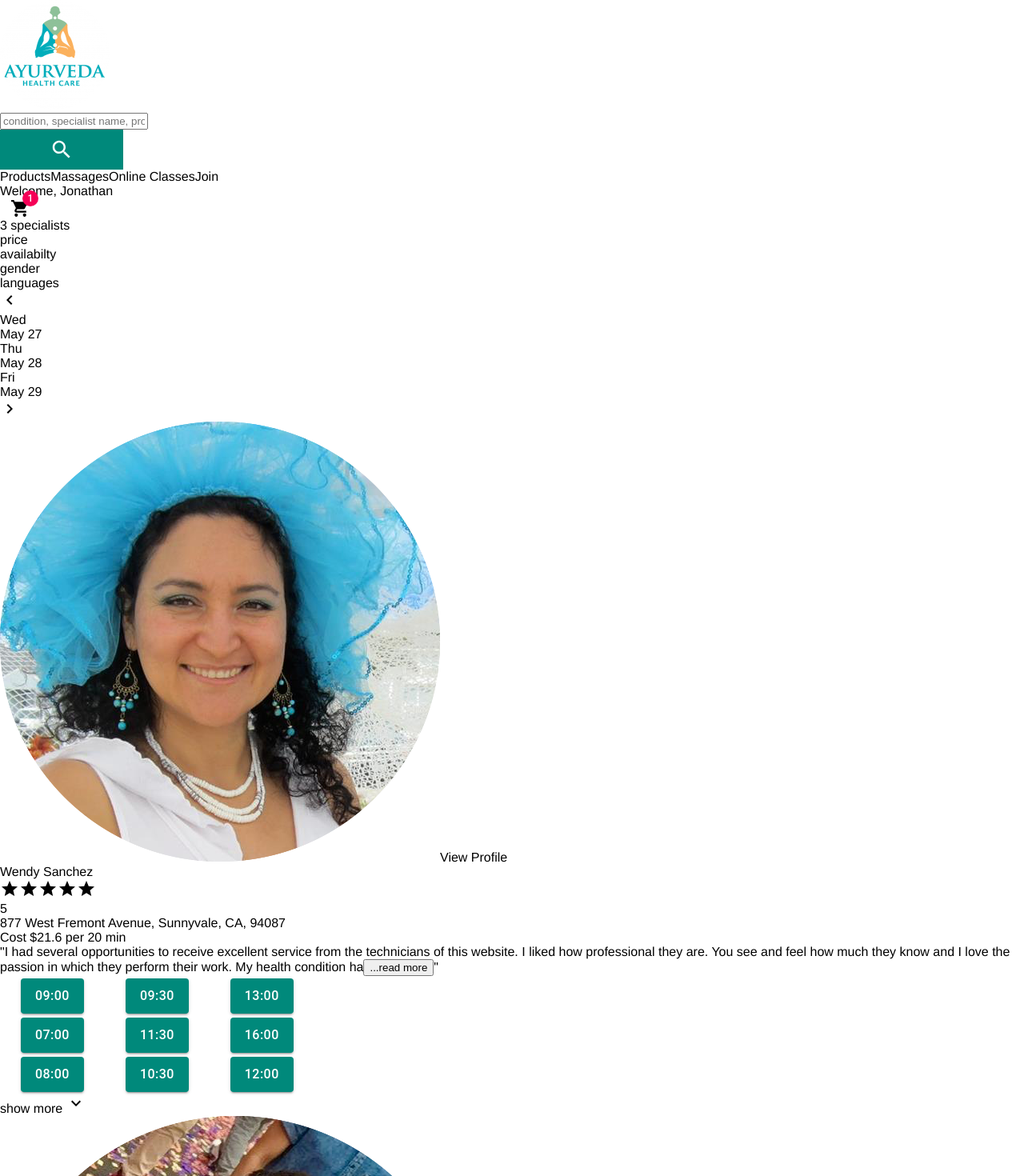
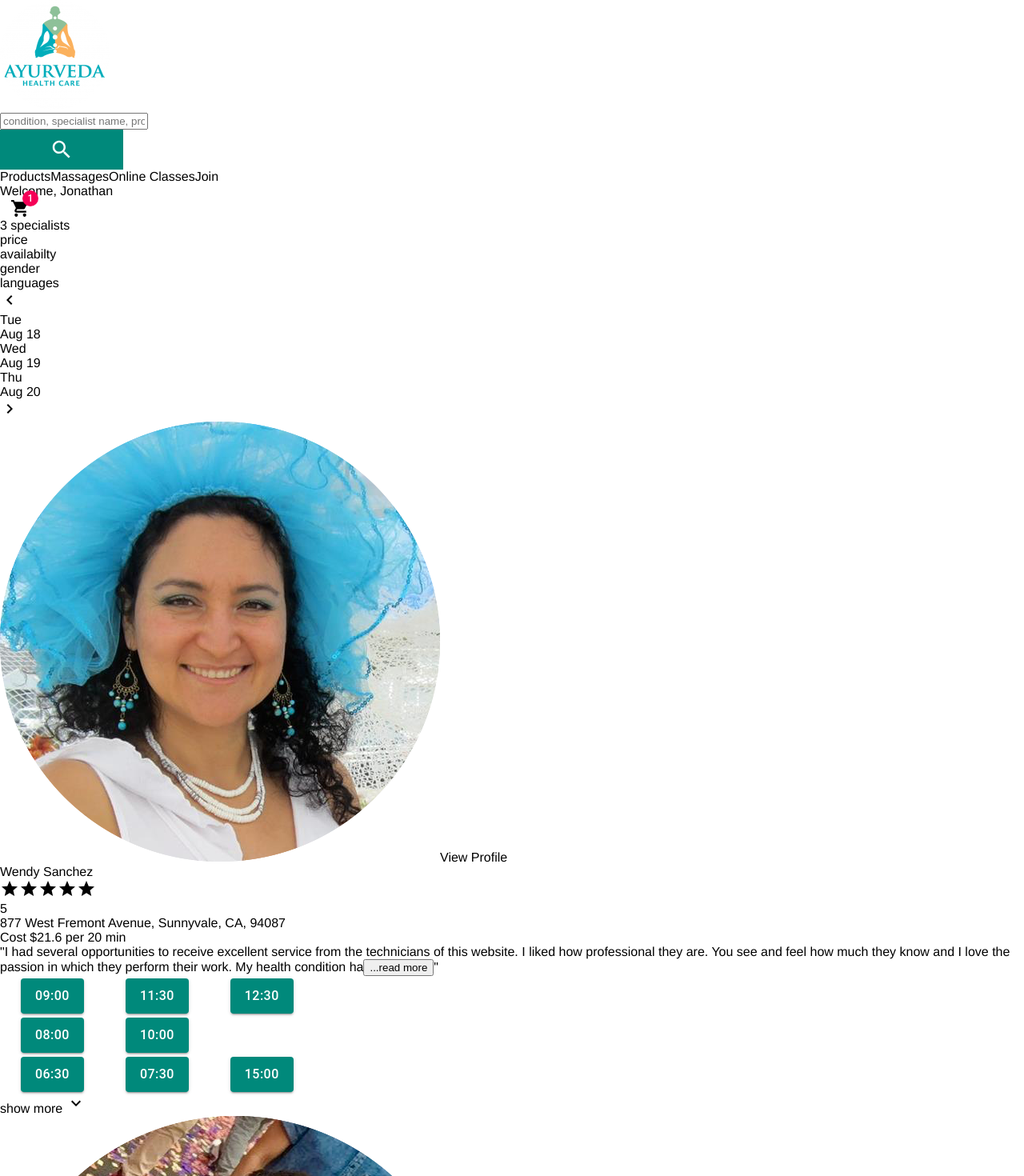
Before and after one commit to jsandleraol/MyAyurvedaClinic.com, a React (Create React App) app: page /results in a window 1280 px wide. Shown: the top 1470 px of the page at 80% size. Built offline with nearby package versions, Linux system fonts and the light colour scheme.

Commit message:
date filtering 70% done

```diff
--- a/src/components/testimonialData.js
+++ b/src/components/Database.js
@@ -225,9 +225,12 @@ export const doctors = [
         ],
         gender: 'Female',
         slots: {
-            '2020-11-08': ['09:00', '09:30', '13:00'],
-            '2020-11-09': ['07:00', '11:30', '16:00'],
-            '2020-11-10': ['08:00', '10:30', '12:00'],
+            '2020-11-12': ['09:00', '11:30', '12:30', '16:00', '16:30', '18:30', '19:15'],
+            '2020-11-13': ['08:00', '10:00'],
+            '2020-11-14': ['06:30', '07:30', '15:00'],
+            // '2020-11-15': ['07:00', '11:30', '15:00', '16:00'],
+            // '2020-11-16': ['10:00', '12:00'],
+            //'2020-11-17': ['09:00', '09:30', '13:00'],
         },
         isActive: true,
     },
--- a/src/components/home/home.js
+++ b/src/components/home/home.js
@@ -13,7 +13,7 @@ const Home = () => {
         <div>
             <div className="top">
                 <div className="header-container">
-                    <div className="header">Customized recovery plans <br /> for every health issue</div>
+                    <div className="header">Tailored solutions <br /> for every health issue</div>
                     <div className="search" >
                         <SearchBar />
                         <div className="search-description">
--- a/src/components/redux/reducer.js
+++ b/src/components/redux/reducer.js
@@ -1,6 +1,7 @@
 import { combineReducers } from 'redux'
 // import axios from 'axios'
 // import { updateCartServer } from './functions'
+import { getNextDay } from '../reusable/getNextDay'
 
 
 const testimonials = (state = [], action) => {
@@ -47,6 +48,27 @@ const doctors = (state = [], action) => {
       return action.payload;
     default:
       return state;
+  }
+}
+
+const today = new Date()
+
+const initialDate = {
+  today: today,
+  tomorrow: getNextDay(today, 1),
+  afterTomorrow: getNextDay(today, 2)
+  }
+
+
+const date = (state = initialDate, action) => {
+  switch (action.type) {
+    case 'UPDATE_DATE':
+      return { state,
+        today: action.today,
+        tomorrow: action.tomorrow,
+        afterTomorrow: action.afterTomorrow }
+    default:
+      return state
   }
 }
 
@@ -227,6 +249,7 @@ export default combineReducers({
   filters,
   filterSelection,
   doctors,
+  date,
   // devURI,
   // user,
   // wishlist,
--- a/src/components/results/calendar.js
+++ /dev/null
@@ -1,17 +0,0 @@
-import React from 'react'
-import NavigateBeforeIcon from '@material-ui/icons/NavigateBefore';
-import NavigateNextIcon from '@material-ui/icons/NavigateNext';
-
-const Calendar = () => {
-    return (
-        <div className="calendar">
-            <NavigateBeforeIcon />
-            <div className="calendar-day">Wed <br /> May 27</div>
-            <div className="calendar-day">Thu <br /> May 28</div>
-            <div className="calendar-day">Fri <br /> May 29</div>
-            <NavigateNextIcon />
-        </div>
-    )
-}
-
-export default Calendar;
--- /dev/null
+++ b/src/components/results/calendarFilter.js
@@ -0,0 +1,73 @@
+import React  from 'react'
+import NavigateBeforeIcon from '@material-ui/icons/NavigateBefore';
+import NavigateNextIcon from '@material-ui/icons/NavigateNext';
+import { getNextDay } from '../reusable/getNextDay'
+import { useSelector, useDispatch } from 'react-redux';
+
+
+const CalendarFilter = () => {
+    const date = useSelector(state => state.date);
+    const dispatch = useDispatch();
+
+    const months = [
+        'January',
+        'February',
+        'March',
+        'April',
+        'May',
+        'June',
+        'July',
+        'August',
+        'September',
+        'October',
+        'November',
+        'December'
+    ]
+
+    const days = [
+        'Sun',
+        'Mon',
+        'Tue',
+        'Wed',
+        'Thu',
+        'Fri',
+        'Sat'
+    ]
+
+    const newDate = (date, n) => {
+        if (n > 0) {
+            dispatch({type: 'UPDATE_DATE',
+            today: getNextDay(date, n * 3),
+            tomorrow: getNextDay(date, n * 4),
+            afterTomorrow: getNextDay(date, n * 5),
+        })
+        } else {
+            dispatch({type: 'UPDATE_DATE',
+            today: getNextDay(date, n * 3),
+            tomorrow: getNextDay(date, n * 2),
+            afterTomorrow: getNextDay(date, n) })
+        }
+    }
+    return (
+        <div className="calendarFilter">
+            {date.today > new Date() ?
+            <NavigateBeforeIcon onClick={() => newDate(date.today, -1)} /> :
+            <div className="disableBotton">
+            <NavigateBeforeIcon/>
+            </div>
+            }
+            <div className="calendar-day">
+                {days[date.today.getDay()]} <br />{months[date.today.getMonth()].slice(0, 3)} {date.today.getDate()}
+            </div>
+            <div className="calendar-day">
+                {days[date.tomorrow.getDay()]} <br />{months[date.tomorrow.getMonth()].slice(0, 3)} {date.tomorrow.getDate()}
+            </div>
+            <div className="calendar-day">
+                {days[date.afterTomorrow.getDay()]} <br />{months[date.afterTomorrow.getMonth()].slice(0, 3)} {date.afterTomorrow.getDate()}
+            </div>
+            <NavigateNextIcon onClick={() => newDate(date.today, 1)} />
+        </div>
+    )
+}
+
+export default CalendarFilter;
--- a/src/components/results/doctorCard.js
+++ b/src/components/results/doctorCard.js
@@ -1,21 +1,41 @@
-import React from 'react'
+import React, { useState } from 'react'
 import { Link } from "react-router-dom";
+import { useSelector } from 'react-redux';
+
 import StarIcon from '@material-ui/icons/Star';
 import ExpandMoreIcon from '@material-ui/icons/ExpandMore';
+import ExpandLessIcon from '@material-ui/icons/ExpandLess';
 import ExpandText from '../reusable/expandText'
 
 import { SingleSlot } from "../reusable/materialButtons"
 
 const DoctorCard = ({ doctor }) => {
+    const [open, setOpen] = useState(false)
+    const date = useSelector(state => state.date);
 
-    const { name, address, price, rating, image, slots } = doctor;
-    let { review } = doctor;
+     console.log(date.today.toISOString().slice(0,10))
+
+    const { name, address, price, rating, image, slots, review } = doctor;
+    const [showSlots, setShowSlots] = useState(Object.values(slots).map(slot => slot.slice(0,3)))
+
     const { street, appartment, city, state, zipcode } = address;
     const { appType, appNum } = appartment;
 
     const fullAddress = (appType && appNum) ?
         street + ', ' + appType + ' ' + appNum + ', ' + city + ', ' + state + ', ' + zipcode :
         street + ', ' + city + ', ' + state + ', ' + zipcode;
+
+const fullSlots = () => {
+    setShowSlots(slots)
+    setOpen(true)
+}
+
+const partialSlots = () => {
+    setShowSlots(Object.values(slots).map(slot => slot.slice(0,3)))
+    setOpen(false)
+}
+
+let i = 1;
 
     return (
         <div className="doctorWrapper">
@@ -52,17 +72,26 @@ const DoctorCard = ({ doctor }) => {
                 <div className="doctorAppointments">
                     <div className="slotWrapper">
                         {/* {Object.keys(slots).map(slot => new Date(slot).toString().slice(0,10))} */}
-                        {Object.values(slots).map(slot =>
-                            <div className="slots">
+                        {Object.values(showSlots).map(slot =>
+                            <div className="slots" key={i++}>
                                 {slot.map(slot =>
-                                <SingleSlot variant="contained"> {slot}</SingleSlot>
+                                    <SingleSlot variant="contained" key={slot}>{slot}</SingleSlot>
                                 )}
                             </div>
                         )}
                     </div>
-                    <div className="showMore">
-                        show more <ExpandMoreIcon/>
-                    </div>
+                    {open ?
+                        <div className="showMore"
+                            onClick={() => partialSlots()}
+                        >
+                            show less <ExpandLessIcon />
+                        </div> :
+                        <div className="showMore"
+                            onClick={() => fullSlots()}
+                        >
+                            show more <ExpandMoreIcon />
+                        </div>
+                    }
                 </div>
             </div>
             <div className="doctorSeparator"></div>
--- a/src/components/results/filter.js
+++ b/src/components/results/filter.js
@@ -1,6 +1,6 @@
 import React from 'react'
 import {useSelector} from 'react-redux';
-import Calendar from './calendar'
+import CalendarFilter from './calendarFilter'
 import FilterMenu from './filterMenu'
 
 const Filter = ({proAmount}) => {
@@ -17,7 +17,7 @@ const Filter = ({proAmount}) => {
                     />
                 )}
                 <div className="calendarWrapper">
-                <Calendar />
+                <CalendarFilter />
                 </div>
             </div>
 
--- a/src/components/results/results.css
+++ b/src/components/results/results.css
@@ -51,14 +51,14 @@
 .filter-options-selected:hover{
     cursor: pointer;
 }
-.calendar{
+.calendarFilter{
     width: 500px;
     display: flex;
     justify-content: space-between;
     align-items: center;
 }
 
-.calendar > svg {
+.calendarFilter > svg {
     width: 35px;
     height: 35px;
     cursor: pointer;
@@ -79,7 +79,6 @@
 .doctorCard{
     width: 100vw;
     max-width: 1350px;
-    height: 200px;
     display: flex;
     justify-items: center;
     padding: 10px 0 4px 10px
@@ -96,10 +95,15 @@
 .doctorNameRating{
     display: flex;
     align-items: center;
+    max-width: 550px;
 }
 
 .doctorName{
     font-size: 20px;
+}
+
+.doctorNameRating > .rating{
+margin-left: auto
 }
 
 .ratingNumber{
@@ -138,22 +142,19 @@
     max-width: 500px;
     min-width: 480px;
     display: flex;
-    justify-content: center;
+    flex-direction: column;
     align-items: center;
-    flex-direction: column;
-    /* background-color: khaki; */
+    /* justify-content: center; */
 }
 
 .slotWrapper{
     display: flex;
-    flex-direction: column;
-    justify-content: center;
+    flex-direction: row;
 }
 
 .slots{
     display: flex;
-    flex-direction: row;
-    justify-content: center;
+    flex-direction: column;
 }
 
 .doctorSeparator{
@@ -161,6 +162,7 @@
     padding: 0;
     width: 1358px;
   }
+
 
   .showMore{
     background-color: #159e9e;
@@ -171,7 +173,7 @@
     padding: 5px 0;
     color: white;
     text-align: center;
-    margin-top: 10px;
+    margin: 8px 0;
     display: flex;
     align-items: center;
     justify-content: center;
@@ -180,3 +182,8 @@
   .showMore:hover{
     background-color: #42a8a8;
   }
+
+  .disableBotton > svg{
+      color: lightgrey;
+
+  }
--- /dev/null
+++ b/src/components/reusable/getNextDay.js
@@ -0,0 +1,12 @@
+export const getNextDay = (date, n) => {
+
+    // Getting required values
+    const year = date.getFullYear()
+    const month = date.getMonth()
+    const day = date.getDate()
+
+    // Creating a new Date (with the delta)
+    const finalDate = new Date(year, month, day + n)
+
+    return finalDate
+}
--- a/src/components/reusable/testimonials.js
+++ b/src/components/reusable/testimonials.js
@@ -7,7 +7,7 @@ import TestimonialCard from "./testimonialCard"
 
 
 
-const Home = () => {
+const Testimonials = () => {
     const [loading, setLoading] = useState(true);
     const [error, setError] = useState(false);
     const [testimonials, setTestimonials] = useState([]);
@@ -61,4 +61,4 @@ const Home = () => {
 }
 
 
-export default Home;
+export default Testimonials;
--- a/src/index-init.js
+++ b/src/index-init.js
@@ -1,6 +1,6 @@
 // import axios from 'axios'
 import store from './components/redux/store'
-import { testimonials, searchOptions, filters, doctors } from './components/testimonialData'
+import { testimonials, searchOptions, filters, doctors } from './components/Database'
 
 export const initializeAllRequests = async () => {
   // console.log('redux initializing')
```
